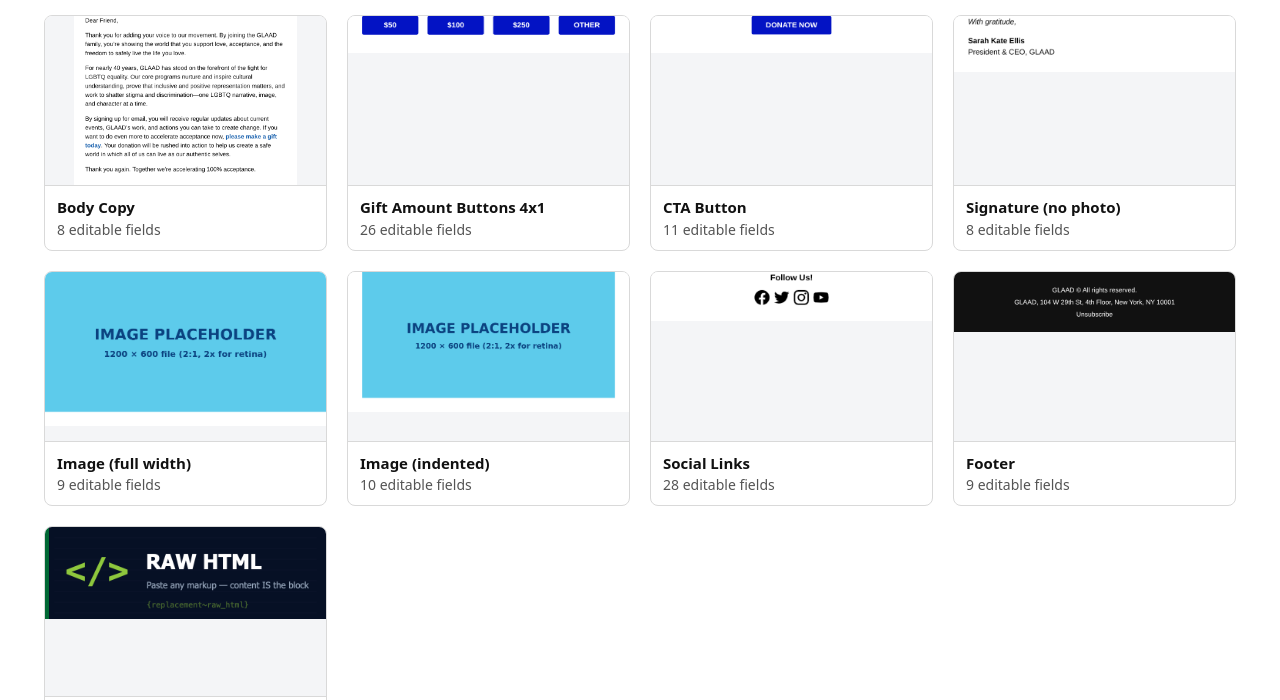
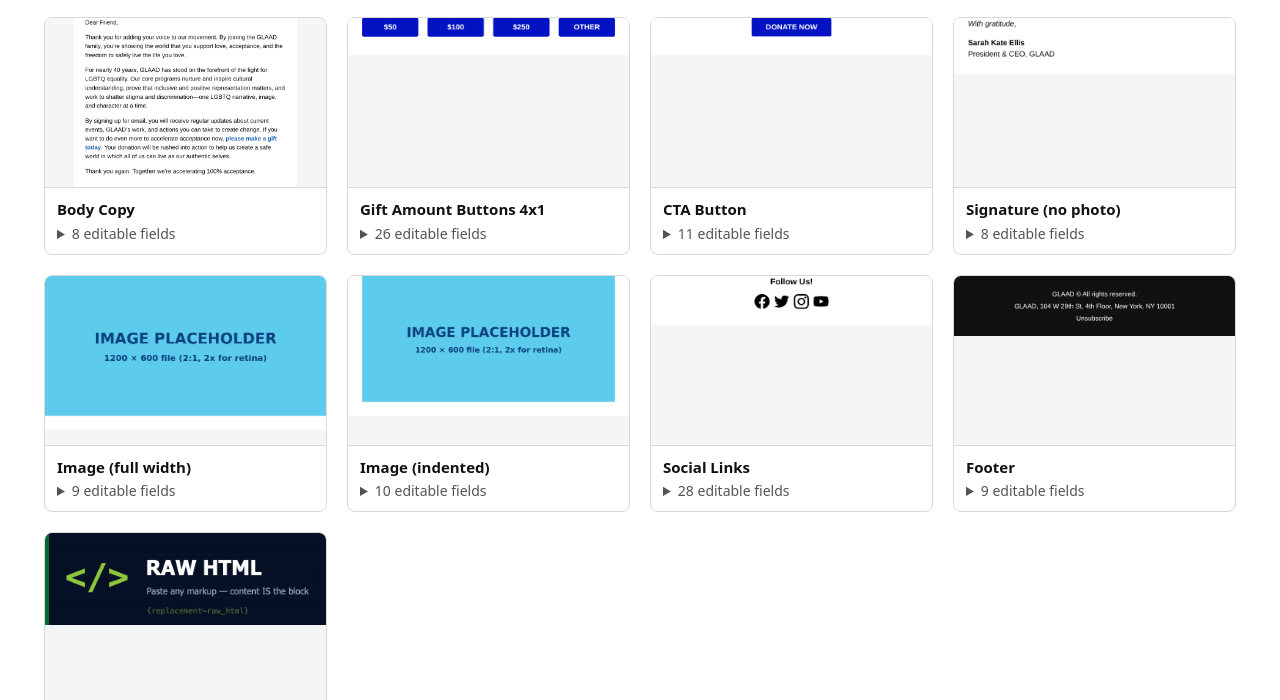
Before and after one commit to 4site-interactive-studios/glaad-en-marketing-tools, a website: page index.html in a window 1280 px wide. Shown: the part 1717-2417 px from the top of the page. Drawn offline with Linux system fonts and the light colour scheme.

Commit message:
Block cards list their editable fields on click
The "N editable fields" line on each block card is now a click-to-expand
list of every field: its label and type (Dropdown, Text, Link, Image,
Rich text), grouped by section in field order, read from the EN block
import. Cards align to the top so opening one leaves its row alone.

Co-Authored-By: Claude Opus 5.5 <noreply@anthropic.com>
Claude-Session: https://claude.ai/code/session_01FQnt5dL8oPRqyEQpgfzCSG

```diff
--- a/index.html
+++ b/index.html
@@ -114,12 +114,22 @@
       display: grid;
       grid-template-columns: repeat(auto-fill, minmax(260px, 1fr));
       gap: 20px;
+      align-items: start;
     }
     figure { margin: 0; border: 1px solid var(--line); border-radius: 8px; overflow: hidden; background: #FFFFFF; }
     figure img { display: block; width: 100%; height: 170px; object-fit: contain; object-position: top; background: var(--panel); border-bottom: 1px solid var(--line); }
     figcaption { padding: 10px 12px; font-size: 14px; }
     figcaption strong { display: block; font-size: 15px; }
     figcaption span { color: var(--muted); }
+    /* A block's editable fields: click the count to list them by section. */
+    .fields { margin-top: 2px; font-size: 13px; }
+    .fields summary { cursor: pointer; color: var(--muted); font-size: 14px; }
+    .fields summary:hover { color: var(--ink); }
+    .fields .field-section { margin: 10px 0 2px; font-weight: 600; color: var(--ink); }
+    .fields ul { columns: 1; list-style: none; margin: 0; padding: 0; }
+    .fields li { display: flex; justify-content: space-between; gap: 8px; padding: 2px 0; border-bottom: 1px solid var(--panel); }
+    .fields .field-label { color: var(--ink); }
+    .fields .kind { flex: none; font-size: 12px; }
     footer { max-width: 1240px; margin: 40px auto 0; padding: 16px 24px 32px; font-size: 13px; color: var(--muted); border-top: 1px solid var(--line); }
   </style>
   <script>
@@ -332,14 +342,51 @@
       $('meta').textContent = `Exported ${when} for EN client ${m.clientId}, ${owner}, ${folder}.`;
     }).catch(() => { $('meta').textContent = ''; });
 
-    // Blocks, from the EN block import itself: name, thumbnail, field count.
+    // A block's editable fields as a click-to-expand list: each field's label
+    // and type, grouped by section in field order, read from the import itself.
+    const KINDS = { Select: 'Dropdown', ImageURL: 'Image', Link: 'Link', Text: 'Text', RTE: 'Rich text', HTML: 'HTML' };
+    function fieldList(fields) {
+      const details = document.createElement('details');
+      details.className = 'fields';
+      const summary = document.createElement('summary');
+      summary.textContent = `${fields.length} editable field${fields.length === 1 ? '' : 's'}`;
+      details.append(summary);
+      const sections = new Map();
+      for (const f of fields) {
+        const key = f.section || 'Other';
+        if (!sections.has(key)) sections.set(key, []);
+        sections.get(key).push(f);
+      }
+      for (const [section, list] of sections) {
+        const heading = document.createElement('p');
+        heading.className = 'field-section';
+        heading.textContent = section;
+        const ul = document.createElement('ul');
+        for (const f of list) {
+          const li = document.createElement('li');
+          const label = document.createElement('span');
+          label.className = 'field-label';
+          label.textContent = f.label || f.name;
+          const kind = document.createElement('span');
+          kind.className = 'kind';
+          kind.textContent = KINDS[f.type] ?? f.type;
+          li.append(label, kind);
+          ul.append(li);
+        }
+        details.append(heading, ul);
+      }
+      return details;
+    }
+
+    // Blocks, from the EN block import itself: name, thumbnail, fields.
     getJson(PATHS.blocks).then((blocks) => {
       const grid = $('grid');
       let own = 0;
       for (const b of blocks) {
         const utility = b.name.startsWith('Utility — ');
         if (!utility) own += 1;
-        const fields = Object.keys((typeof b.data === 'string' ? JSON.parse(b.data) : b.data)?.replacements ?? {}).length;
+        const fields = Object.values((typeof b.data === 'string' ? JSON.parse(b.data) : b.data)?.replacements ?? {})
+          .sort((x, y) => (x.order ?? 0) - (y.order ?? 0));
         const fig = document.createElement('figure');
         const img = document.createElement('img');
         img.src = PATHS.upload + String(b.thumbnail || '').split('/').pop();
@@ -348,13 +395,17 @@
         const cap = document.createElement('figcaption');
         const name = document.createElement('strong');
         name.textContent = b.name;
-        const detail = document.createElement('span');
-        detail.textContent = utility ? 'Added by the importer' : `${fields} editable field${fields === 1 ? '' : 's'}`;
-        cap.append(name, detail);
+        if (utility || !fields.length) {
+          const detail = document.createElement('span');
+          detail.textContent = 'Added by the importer';
+          cap.append(name, detail);
+        } else {
+          cap.append(name, fieldList(fields));
+        }
         fig.append(img, cap);
         grid.append(fig);
       }
-      $('blocks-summary').textContent = `${own} GLAAD blocks, plus ${blocks.length - own} utility blocks the importer adds. Each thumbnail is what editors see in EN's block list.`;
+      $('blocks-summary').textContent = `${own} GLAAD blocks, plus ${blocks.length - own} utility blocks the importer adds. Each thumbnail is what editors see in EN's block list; click a block's field count to see every field editors can change.`;
     }).catch((err) => { $('blocks-summary').textContent = `Could not load the blocks (${err.message}).`; });
 
     // Upload files, from dist/files.json (written by npm run build).
```
Also changed, not shown: README.md.
